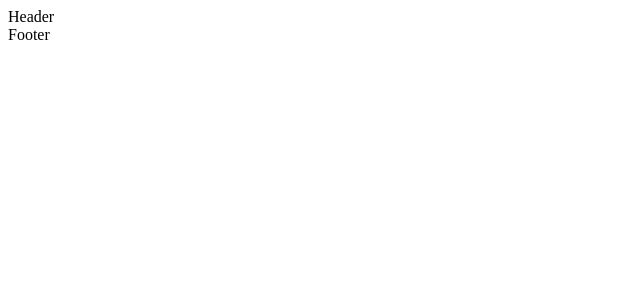
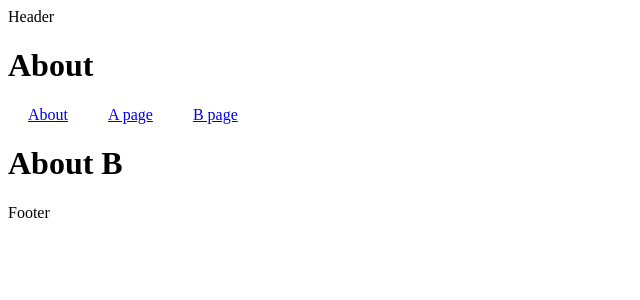
Before and after one commit to SkylerChou/nuxt3-demo, a Nuxt app: page /about/b in a window 1280 px wide. Before the commit this address had no page. Shown: the top 300 px of the page, without its empty margins (0-640 px from the left). Built offline with nearby package versions, Linux system fonts and the light colour scheme; no server answers; what v-calendar would draw is missing.

Commit message:
章節 3-6 - 嵌套式 Router

```diff
--- a/pages/about.vue
+++ b/pages/about.vue
@@ -1,6 +1,14 @@
 <template>
   <div>
     <h1>About</h1>
+
+    <NuxtLink to="/about">About</NuxtLink>
+    <NuxtLink to="/about/a">A page</NuxtLink>
+    <NuxtLink to="/about/b">B page</NuxtLink>
+
+    <main>
+      <NuxtPage />
+    </main>
   </div>
 </template>
 
@@ -54,4 +62,9 @@ useHead({
 });
 </script>
 
-<style scoped></style>
+<style scoped>
+a {
+  padding-left: 20px;
+  padding-right: 20px;
+}
+</style>
--- /dev/null
+++ b/pages/about/a.vue
@@ -0,0 +1,9 @@
+<template>
+  <div>
+    <h1>About A</h1>
+  </div>
+</template>
+
+<script setup></script>
+
+<style scoped></style>
--- /dev/null
+++ b/pages/about/b.vue
@@ -0,0 +1,9 @@
+<template>
+  <div>
+    <h1>About B</h1>
+  </div>
+</template>
+
+<script setup></script>
+
+<style scoped></style>
--- /dev/null
+++ b/pages/about/index.vue
@@ -0,0 +1,13 @@
+<template>
+  <div>
+    <h1>About index</h1>
+
+    <main>
+      <NuxtPage />
+    </main>
+  </div>
+</template>
+
+<script setup></script>
+
+<style scoped></style>
```
Also changed, not shown: .eslintrc.cjs.
